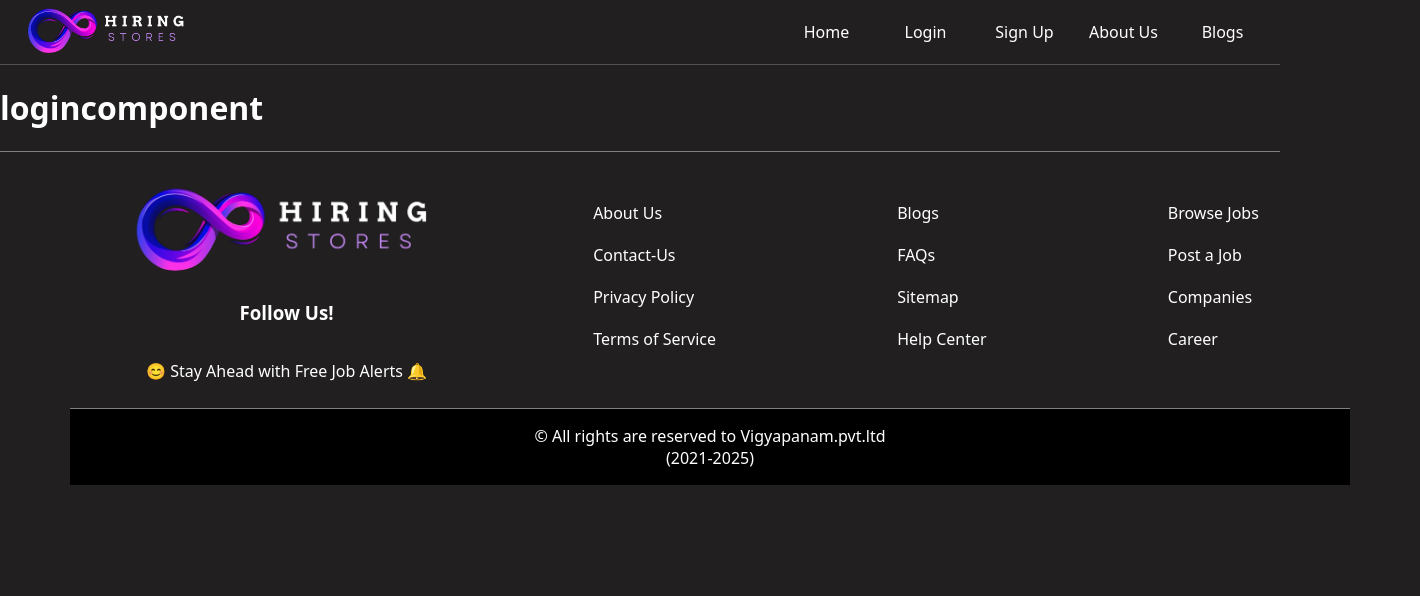
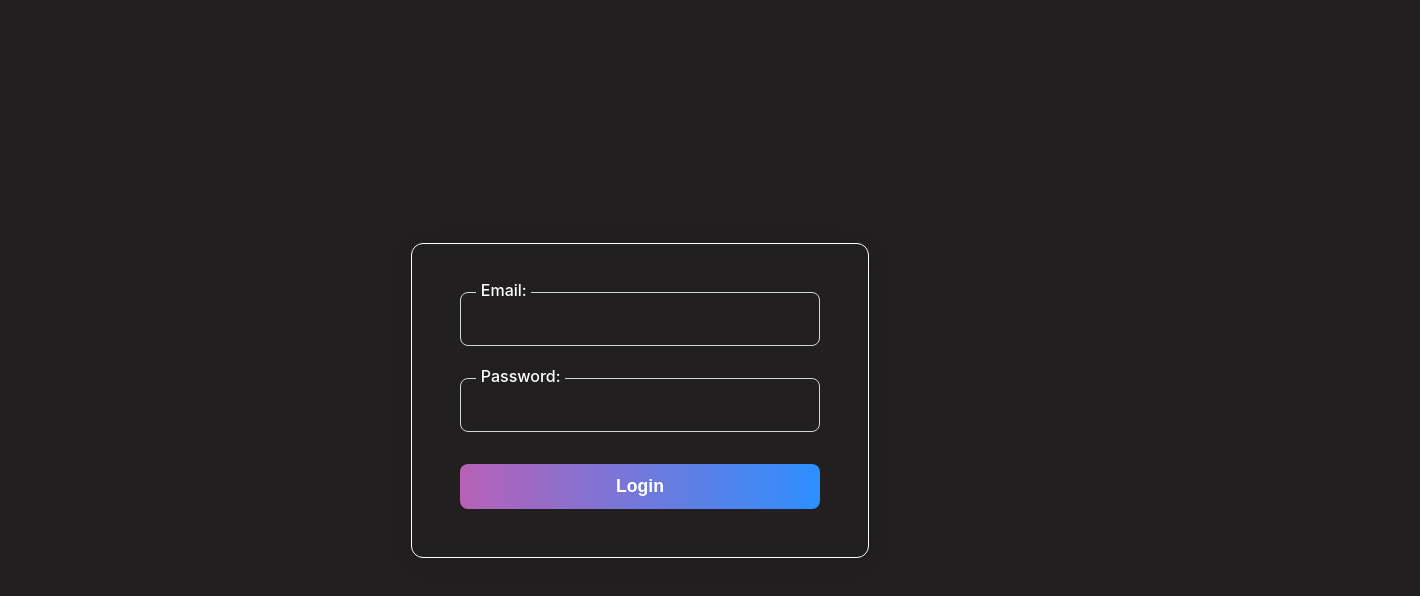
Before and after one commit to Ankush-25/Hiringstore, a React (Vite) app in the folder HiringStoreFrontend/: page /login in a window 1280 px wide. Shown: the top 596 px of the page, 1420 px wide, since content can reach past the window. Built offline with nearby package versions, Linux system fonts and the light colour scheme.

Commit message:
new login changes

```diff
--- a/HiringStoreFrontend/src/App.jsx
+++ b/HiringStoreFrontend/src/App.jsx
@@ -12,22 +12,32 @@ import AppDashboard from "./App/AppDashboard";
 function App() {
   return (
     <BrowserRouter>
+      <Routes>
+        <Route path="/login" element={<Login />} />
+        <Route
+          path="*"
+          element={
+            <>
               <LandingNavBar />
               <Routes>
                 <Route path="/" element={<LandingPageParent />} />
                 <Route path="/signUp" element={<SignUp />} />
-        <Route path="/Blogs" element={<Blogs/>} />
+                <Route path="/Blogs" element={<Blogs />} />
                 <Route path="/aboutUs" element={<AboutUs />} />
-        <Route path="/login" element={<Login />} />
-        <Route path="/*" element ={<Error404/>}/>
-        <Route path="/app" element={<AppDashboard/>}/>
-        // {/*<Route path="/Career" element={<LandingPageParent />} />
+                <Route path="/*" element={<Error404 />} />
+                <Route path="/app" element={<AppDashboard />} />
+                //{" "}
+                {/*<Route path="/Career" element={<LandingPageParent />} />
               // <Route path="/privacy-policy" element={<LandingPageParent />} />
               // <Route path="/contact-Us" element={<LandingPageParent />} />
               // <Route path="/Browse_Jobs" element={<LandingPageParent />} />
               // <Route path="/" element={<LandingPageParent />} /> */}
               </Routes>
               <Footerbody />
+            </>
+          }
+        />
+      </Routes>
     </BrowserRouter>
   );
 }
--- a/HiringStoreFrontend/src/App/App.css
+++ b/HiringStoreFrontend/src/App/App.css
@@ -1,7 +1,9 @@
-.sliderContainer{
-    width: 86%;
-    padding-left: 8%;
+.sliderContainer {
+  width: 80%;
+  padding-left: 4%;
   padding-bottom: 100px;
+  padding-top: 50px;
+
 }
 .custom-arrow {
   display: flex !important;
@@ -20,27 +22,43 @@
   background-color: #f0f0f0;
 }
 .prev-arrow {
-  left: -50px;
+  left: -80px;
 }
 .next-arrow {
   right: 20px;
 }
-.slick-next:before{
+.slick-next:before {
   color: black;
   font-size: 1.5rem;
   font-size: 3rem;
   margin-top: -15px;
 }
-.slick-prev:before{
+.slick-prev:before {
   color: black;
   font-size: 1.5rem;
   font-size: 3rem;
   margin-top: -15px;
 }
-.crouselTitle{
+.crouselTitle {
   font-size: 2rem;
   font-weight: bold;
   display: flex;
   justify-content: center;
-    padding: 50px 0 50px 0;
+  padding: 50px 0 0 0;
 }
+.ApplyButton {
+  background-color: blue;
+  border-radius: 50%;
+  height: 40px;
+  width: 40px;
+  display: flex;
+  align-items: center;
+  justify-content: center;
+}
+.ApplyButtonContainer {
+  padding-left: 210px;
+}
+.jobsSecContainer{
+  display: flex;
+  justify-content: center;
+}
--- a/HiringStoreFrontend/src/App/AppDashboard.jsx
+++ b/HiringStoreFrontend/src/App/AppDashboard.jsx
@@ -8,7 +8,7 @@ function AppDashboard() {
       <div class="JobtypeOuter">
         <PopularJobtype />
       </div>
-      <div class="crouselTitle">Jobs</div>
+      <div class="crouselTitle">Jobs For You</div>
       <RecomendedJobsCrousel />
     </>
   );
--- a/HiringStoreFrontend/src/App/RecomendedJob.jsx
+++ b/HiringStoreFrontend/src/App/RecomendedJob.jsx
@@ -4,7 +4,7 @@ import "slick-carousel/slick/slick-theme.css";
 import { recommendedJobs } from "../landingpage/Var";
 import "./App.css";
 import { FontAwesomeIcon } from "@fortawesome/react-fontawesome";
-import { faArrowLeft, faArrowRight } from "@fortawesome/free-solid-svg-icons";
+import { faUpRightFromSquare } from "@fortawesome/free-solid-svg-icons";
 
 function NextArrow(props) {
   const { className, style, onClick } = props;
@@ -27,33 +27,12 @@ function PreviousArrow(props) {
     />
   );
 }
-
-// function NextArrow(props) {
-//   const { className, style, onClick } = props;
-//   return (
-//     <div
-//       className={className}
-//       style={{ ...style, display: "block"}}
-//       onClick={onClick}
-//     />
-//   );
-// }
-// function PreviousArrow(props) {
-//   const { className, style, onClick } = props;
-//   return (
-//     <div
-//       className={className}
-//       style={{ ...style, display: "block",}}
-//       onClick={onClick}
-//     />
-//   );
-// }
 export function ItemsCrousel({ CrouselData, CrouselComp }) {
   var settings = {
     dots: false,
     infinite: false,
     speed: 500,
-    slidesToShow: 3,
+    slidesToShow: 4,
     slidesToScroll: 1,
     initialSlide: 0,
     prevArrow: <PreviousArrow />,
@@ -86,9 +65,9 @@ export function ItemsCrousel({ CrouselData, CrouselComp }) {
     ],
   };
   const crouselRawdata = Object.entries(CrouselData);
-  console.log(crouselRawdata);
   const CrouselItem = crouselRawdata[0][1];
-  console.log(CrouselItem);
+
+
 
   return (
     <div className="sliderContainer">
@@ -107,18 +86,28 @@ export function ItemsCrousel({ CrouselData, CrouselComp }) {
 }
 
 export function CrouselComp({ title, company, location }) {
+  const HandleApplyclick = () => {
+    return null;
+  };
   return (
-    <div className="singleCrouselDiv">
-      <div> Job Role: {title} </div>
-      <div> Company: {company} </div>
-      <div> Location: {location} </div>
+    <div className="singleCrouselContainer">
+      <div className="singleCrouselDiv">
+        <div> Job Role: {title} </div>
+        <div> Company: {company} </div>
+        <div> Location: {location} </div>
+      </div>
+      <div className="ApplyButtonContainer">
+        <button className="ApplyButton" onClick={HandleApplyclick}>
+          <FontAwesomeIcon icon={faUpRightFromSquare} />
+        </button>
+      </div>
     </div>
   );
 }
 
 export default function RecomendedJobsCrousel() {
   return (
-    <div>
+    <div className="jobsSecContainer">
       <ItemsCrousel CrouselData={recommendedJobs} CrouselComp={CrouselComp} />
     </div>
   );
--- a/HiringStoreFrontend/src/login/Login.jsx
+++ b/HiringStoreFrontend/src/login/Login.jsx
@@ -1,10 +1,48 @@
-import React from 'react';
+import "./login.css"
+import React, { useState } from 'react';
 function Login() {
+
+    const [email, setEmail] = useState('');
+    const [password, setPassword] = useState('');
+
+    const handleSubmit = (e) => {
+        e.preventDefault();
+        // Handle login logic here
+        console.log('Email:', email, 'Password:', password);
+    };
+
     return (
-        <h1>
-            logincomponent
-        </h1>
-     );
+        <div className='LoginContainer'>
+            <form className="LoginForm" onSubmit={handleSubmit} >
+                <div className="FormGroup">
+                    <label htmlFor="email">Email:</label>
+                    <input
+                        className="inputFields"
+                        type="email"
+                        id="email"
+                        value={email}
+                        onChange={(e) => setEmail(e.target.value)}
+                        required
+                        style={{ backgroundColor: "#211f1f", color: "#fff" }}
+                    />
+                </div>
+                <div className="FormGroup">
+                    <label htmlFor="password">Password:</label>
+                    <input
+                        type="password"
+                        id="password"
+                        value={password}
+                        onChange={(e) => setPassword(e.target.value)}
+                        required
+                        style={{ backgroundColor: "#211f1f", color: "#fff" }}
+                    />
+                </div>
+                <button className="LoginButton" type="submit">Login</button>
+            </form>
+        </div>
+    );
 }
 
+
+
 export default Login;
--- /dev/null
+++ b/HiringStoreFrontend/src/login/login.css
@@ -0,0 +1,91 @@
+.LoginContainer {
+  display: flex;
+  justify-content: center;
+  align-items: center;
+  min-height: 100vh;
+  background: #211f1f;
+  font-family: "Inter", Arial, sans-serif;
+}
+
+.LoginForm {
+  background: #fff;
+  padding: 3rem;
+  border-radius: 12px;
+  box-shadow: 0 4px 24px rgba(0, 0, 0, 0.12);
+  display: flex;
+  flex-direction: column;
+  gap: 2rem;
+  width: 100%;
+  max-width: 360px;
+}
+
+.FormGroup {
+  display: flex;
+  flex-direction: column;
+  gap: 2rem;
+}
+
+.FormGroup {
+  display: flex;
+  flex-direction: column;
+  gap: 0.5rem;
+  position: relative;
+}
+
+.FormGroup label {
+    font-size: 1rem;
+    color: #ffffff;
+    font-weight: 500;
+    position: absolute;
+    top: -0.7rem;
+    left: 1rem;
+    padding: 0 0.3rem;
+    pointer-events: none;
+    transition: color 0.2s, font-size 0.2s, top 0.2s;
+    z-index: 2;
+    background: #211f1f; /* Match the form background to cover the border */
+}
+
+.FormGroup input:focus + label,
+.FormGroup input:not(:placeholder-shown) + label {
+  color: #10a37f;
+  font-size: 0.9rem;
+  top: -1.2rem;
+}
+
+.FormGroup input {
+  padding: 0.75rem 1rem;
+  border: 1px solid #d1d5db;
+  background-color: #0000;
+
+  border-radius: 8px;
+  font-size: 1.5rem;
+  background: #f7fafc;
+  outline: none;
+}
+.LoginForm {
+  background: #0000;
+  border: 1.5px solid #fff;
+  backdrop-filter: blur(8px);
+}
+.FormGroup input:focus {
+  border-color: rgb(183, 97, 183);
+  background: #fff;
+}
+
+.LoginButton {
+  padding: 0.75rem 1rem;
+  background: linear-gradient(90deg, rgb(183, 97, 183) 0%, #2d8fff 100%);
+  color: #fff;
+  border: none;
+  border-radius: 8px;
+  font-size: 1.1rem;
+  font-weight: 600;
+  cursor: pointer;
+  transition: background 0.2s;
+}
+
+.LoginButton:hover,
+.LoginButton:focus {
+  background: linear-gradient(90deg, rgb(183, 97, 183) 0%, #0c4586 100%);
+}
```
Lines whose indentation alone changed are shown as unchanged.
